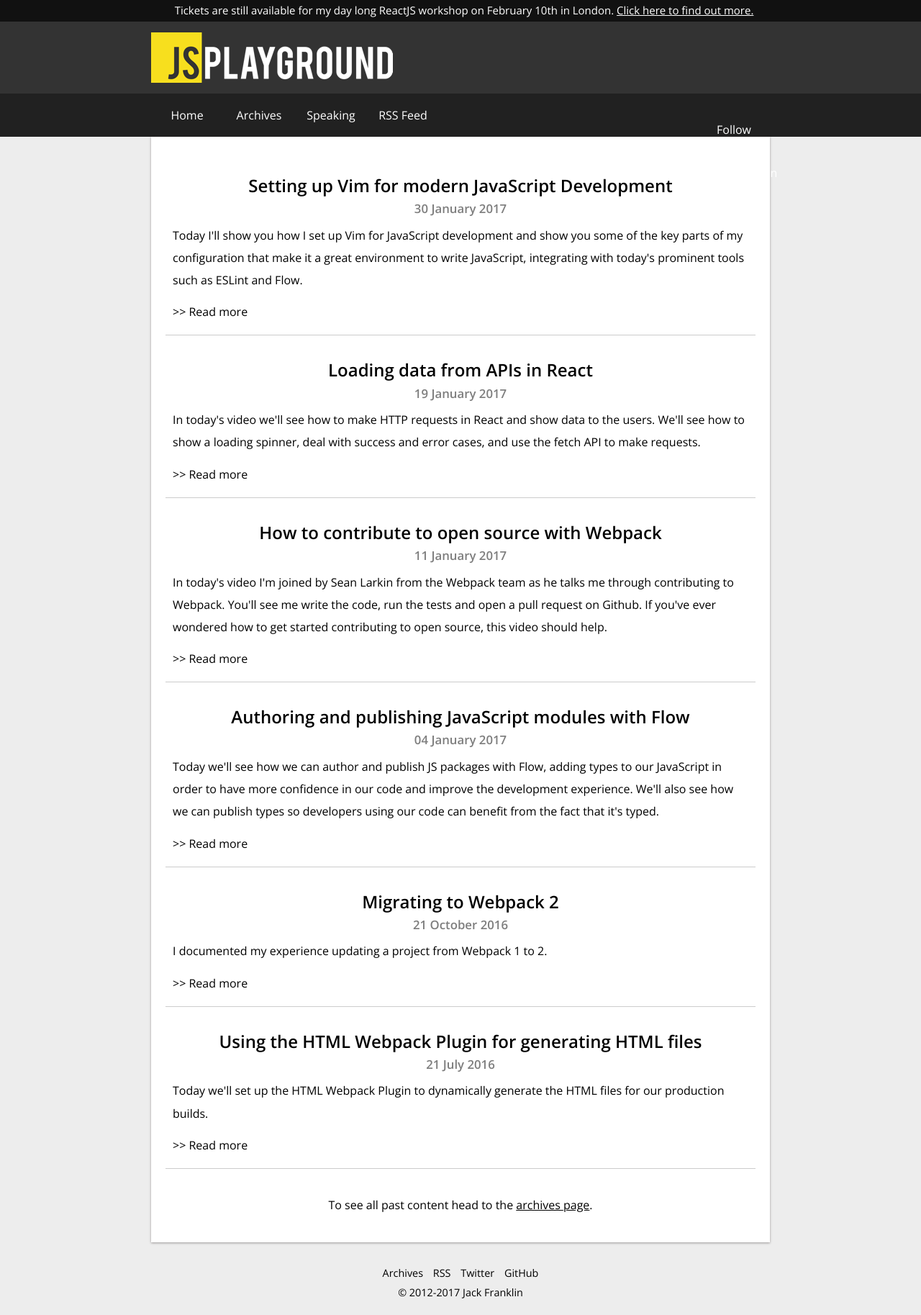
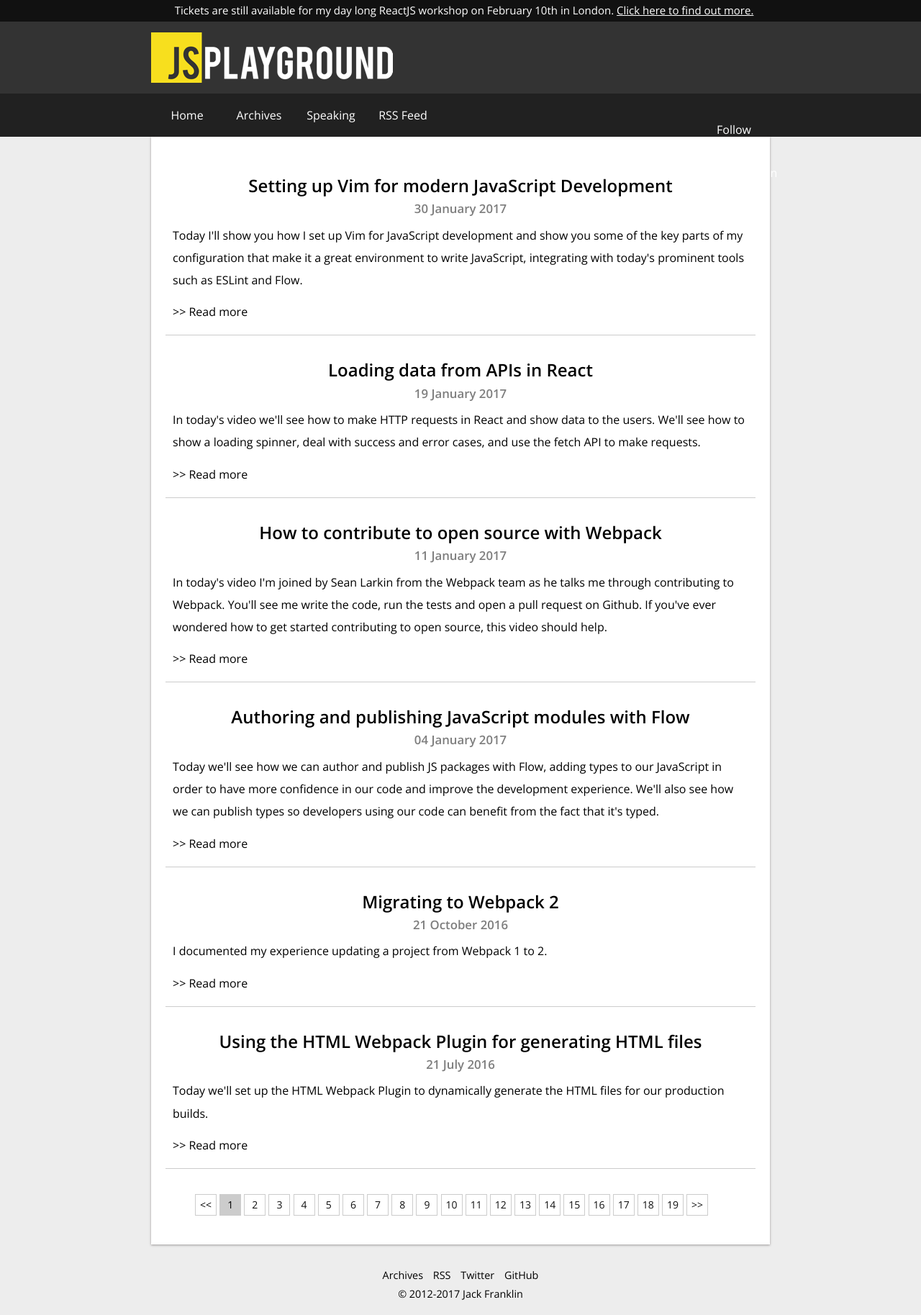
Before and after one commit to jackfranklin/javascriptplayground.com, a Jekyll site: the page built from index.html, in a window 1280 px wide. Shown: the whole page at 72% size. Built offline with Jekyll 4.4.1, drawn with Linux system fonts in a browser that asks for light colours; the list of posts is cut into pages by our own code; comment, search, counter and statistics services are not loaded.

Commit message:
Add pagination

```diff
--- a/Gemfile
+++ b/Gemfile
@@ -2,5 +2,6 @@ source 'https://rubygems.org'
 
 gem 'jekyll-redirect-from'
 gem 'jekyll-seo-tag'
+gem 'jekyll-paginate'
 
 gem 'github-pages', group: :jekyll_plugins
--- a/_config.yml
+++ b/_config.yml
@@ -2,5 +2,8 @@ permalink: /blog/:year/:month/:title/
 gems:
   - jekyll-redirect-from
   - jekyll-seo-tag
+  - jekyll-paginate
 twitter:
   username: Jack_Franklin
+paginate: 6
+paginate_path: "/blog/page:num/"
--- a/css/styles.css
+++ b/css/styles.css
@@ -386,6 +386,45 @@ ul.archives {
   margin-right: 10px;
 }
 
+.pagination {
+  overflow: auto;
+  width: 90%;
+  margin: 0 auto;
+}
+
+.pagination ul {
+  padding: 0;
+  margin: 0;
+  width: 100%;
+  margin: 20px auto 20px auto;
+}
+
+.pagination li {
+  display: inline-block;
+  width: 28px;
+  height: 28px;
+  line-height: 28px;
+  text-align: center;
+  font-size: 14px;
+  border: 1px solid #ccc;
+}
+
+.pagination a:link,
+.pagination a:visited {
+  text-decoration: none;
+  color: #111;
+}
+
+.pagination li:hover {
+  cursor: pointer;
+  background: #ccc;
+}
+
+.pagination li.pagination-current-page {
+  background: #ccc;
+}
+
+
 
 @media all and (max-width: 750px) {
   .content-container {
@@ -439,6 +478,13 @@ ul.archives {
 
   iframe {
     max-width: 100%;
+  }
+
+  .pagination li {
+    width: 40px;
+    height: 40px;
+    line-height: 40px;
+    margin: 5px;
   }
 }
 
--- a/index.html
+++ b/index.html
@@ -3,7 +3,7 @@ layout: default
 title: The JavaScript Playground
 ---
 
-{% for post in site.posts limit:6 %}
+{% for post in paginator.posts %}
 <article class="entry hentry home-post">
   <header class="entry-header">
     <h1 class="entry-title clearfix">
@@ -18,4 +18,47 @@ title: The JavaScript Playground
 </article>
 
 {% endfor %}
-<p class="home-archives-link">To see all past content head to the <a href="/archives">archives page</a>.</p>
+
+<div class="pagination clearfix">
+  <ul>
+    <li id="pagination-prev">
+      {% if paginator.previous_page %}
+        <a class="pagination-button" href="{{ paginator.previous_page_path }}">
+          &lt;&lt;
+        </a>
+      {% else %}
+        <span>
+          &lt;&lt;
+        </span>
+      {% endif %}
+    </li>
+
+    {% for page in (1..paginator.total_pages) %}
+      {% if page == paginator.page %}
+        <li class="pagination-current-page">
+          <span id="current-page">{{ page }}</span>
+        </li>
+      {% elsif page == 1 %}
+        <li>
+          <a href="/">{{ page }}</a>
+        </li>
+      {% else %}
+        <li>
+          <a href="{{ site.paginate_path | prepend: site.baseurl | replace: '//', '/' | replace: ':num', page }}">{{ page }}</a>
+        </li>
+      {% endif %}
+    {% endfor %}
+
+    <li id="pagination-next">
+      {% if paginator.next_page %}
+        <a class="pagination-button" href="{{ paginator.next_page_path }}">
+          &gt;&gt;
+        </a>
+      {% else %}
+        <span>
+          &gt;&gt;
+        </span>
+      {% endif %}
+    </li>
+  </ul>
+</div>
```
Also changed, not shown: Gemfile.lock, 1 other file.
